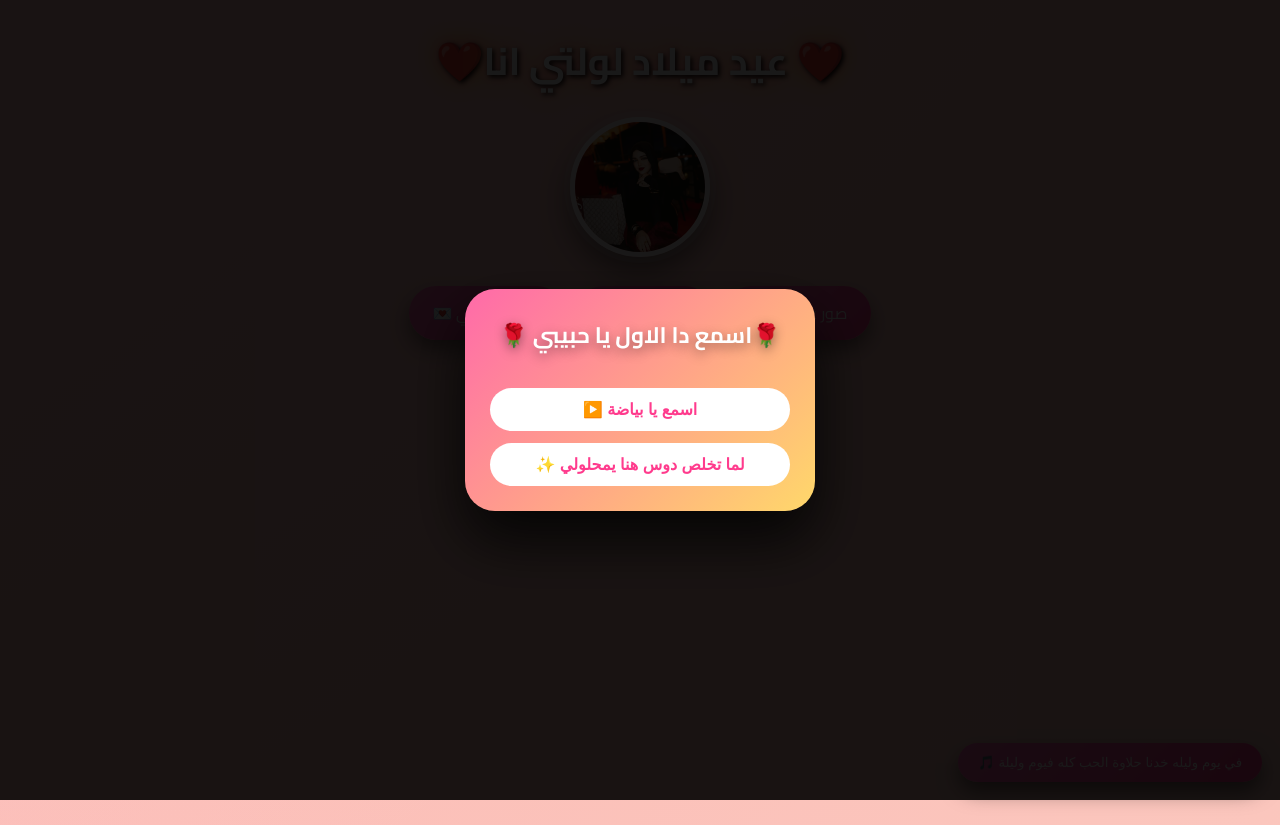
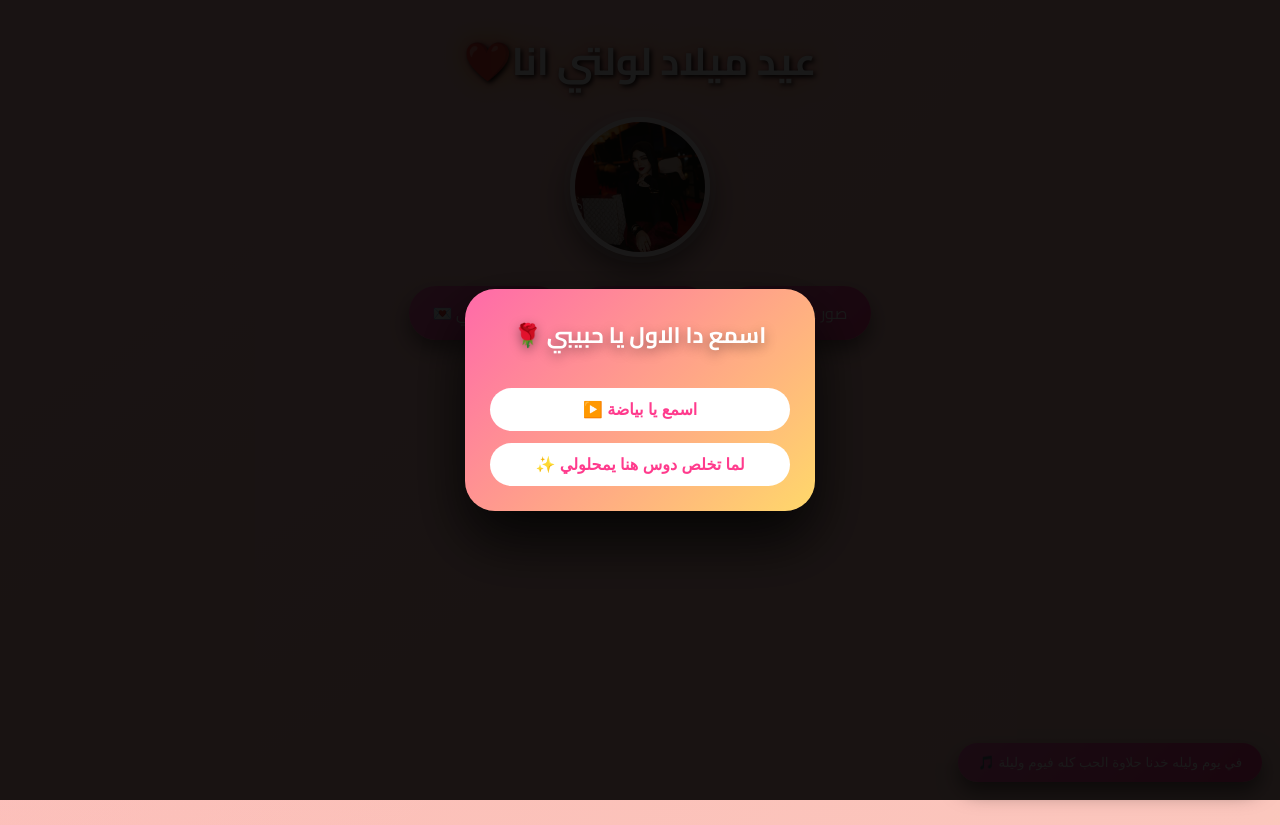
Before and after one commit to samehsamyminisy17/lolyelm7loly, a plain HTML site: page index.html in a window 1280 px wide. Drawn offline with Linux system fonts and the light colour scheme.

Commit message:
Update text in index.html for clarity

```diff
--- a/index.html
+++ b/index.html
@@ -325,13 +325,13 @@ h1{
 
 <div id="introBox">
   <div class="intro-content">
-    <h2>🌹 اسمع دا الاول يا حبيبي🌹</h2>
+    <h2>🌹 اسمع دا الاول يا حبيبي</h2>
     <button onclick="playIntro()">▶️ اسمع يا بياضة</button>
     <button onclick="skipIntro()">✨ لما تخلص دوس هنا يمحلولي</button>
   </div>
 </div>
 
-<h1>❤️عيد ميلاد لولتي انا ❤️</h1>
+<h1>❤️عيد ميلاد لولتي انا </h1>
 <img src="profile.jpg" class="profile-pic">
 
 <div class="buttons">
@@ -345,7 +345,7 @@ h1{
     <div class="magic-rose">🌹</div>
     <div class="message-text" id="typed"></div>
     <div class="quote">
-      "قد ترى العين العيب… لكن القلب لا يرى إلا الحب"
+      "من حبيبك ولوزتك وأبنك سماسيمو"
     </div>
   </div>
 </div>
```
